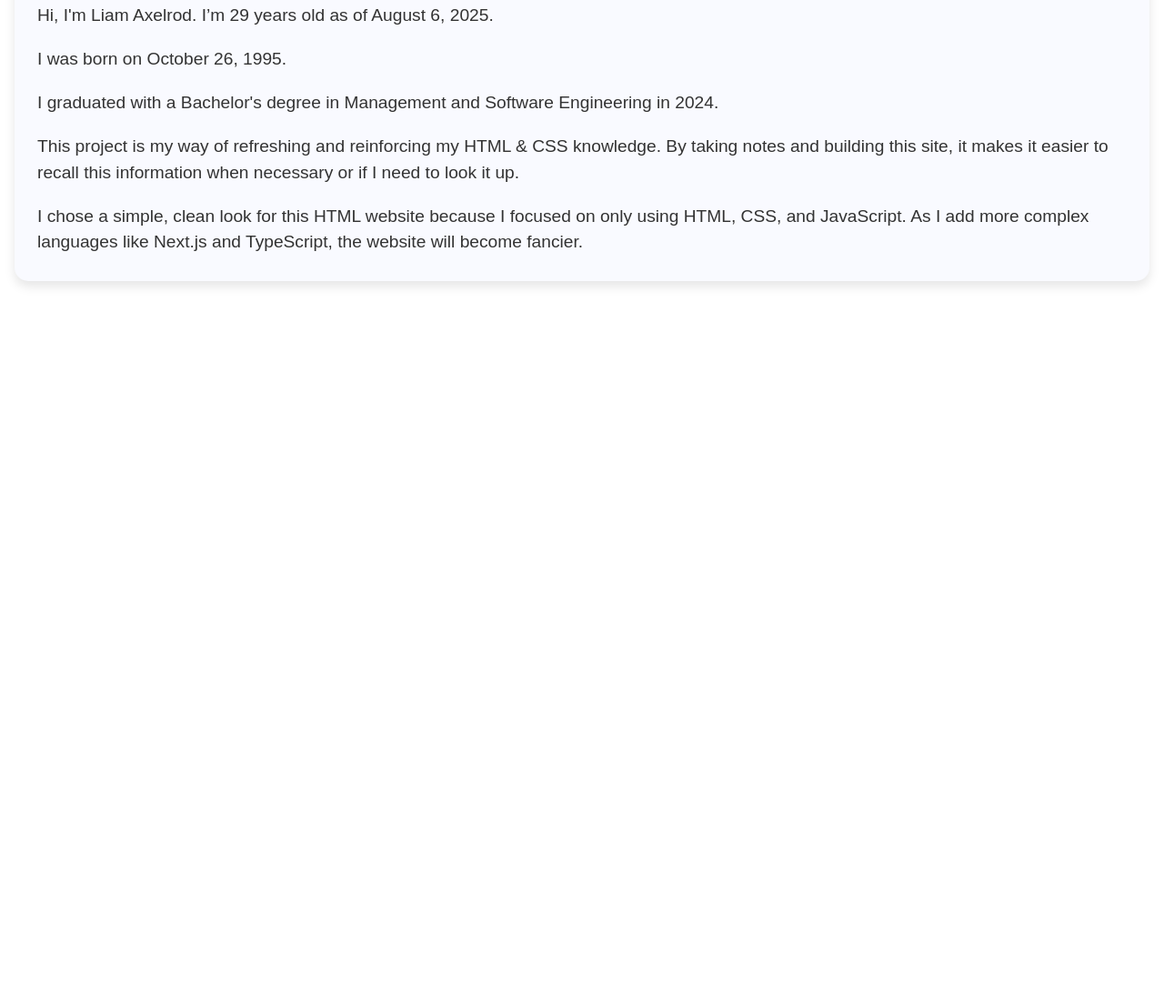
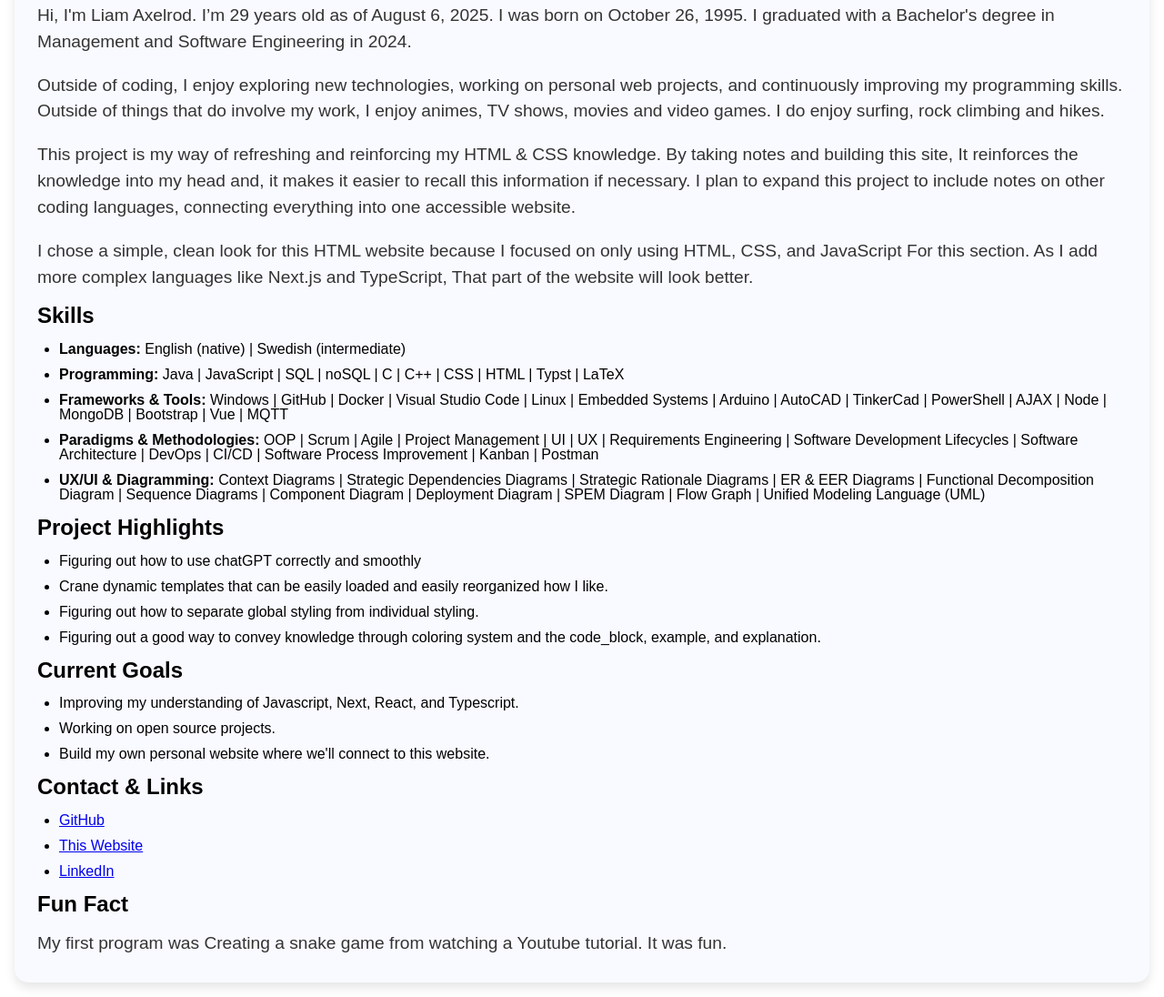
Before and after one commit to liamaxelrod/HTML_CSS_javascript_Notes, a plain HTML site: page about.html in a window 1280 px wide. Shown: the part 411-1507 px from the top of the page at 91% size. Before the commit the page ends 800 px from the top, so only its background shows below. Drawn offline with nearby package versions, Linux system fonts and the light colour scheme.

Commit message:
Updated the global to fit the about me because I had. The dots which wasn't working with the section category in global, but it's fixed now.
Also the About Me was updated and the readme was updated.

The only things missing now is just screenshots.

And finishing those templates that are unfinished.

Which mostly has to just do with links.

```diff
--- a/CSS/Global_Styles.css
+++ b/CSS/Global_Styles.css
@@ -108,6 +108,16 @@ relative to root font size rem
   line-height: 1.5; /* added for better vertical spacing */
 }
 
+.section ul {
+  margin: 1rem 0;        /* space above and below the list */
+  padding-left: 1.5rem;  /* indent the list bullets nicely */
+  line-height: 1.0;       /* vertical spacing between list items */
+}
+
+.section li {
+  margin-bottom: 0.75rem; /* space between each bullet */
+}
+
 /* ===========================
    RESPONSIVE / DYNAMIC INTERFACE STYLES
    =========================== */
@@ -182,6 +192,6 @@ relative to root font size rem
 
 /* chatGPT Questions by liam Disregard if I forgot to remove it.
 -----------------------
-
+The text is still looking too close together vertically.
 
 */
--- a/about.html
+++ b/about.html
@@ -56,17 +56,61 @@
 
   <!-- ===== MAIN CONTENT ===== -->
   <main>
-    <!-- Static content section -->
     <div class="section">
       <h1>About Me</h1>
 
-      <img src="/Images/Liam_Axelrod.jpg" alt="Liam Axelrod" style="max-width:180px; border-radius:50%; display:block; margin:0 auto 20px; box-shadow:0 4px 10px rgba(0,0,0,0.15); border:3px solid #1497fc;" />
+      <img src="/Images/Liam_Axelrod.jpg" alt="Liam Axelrod"
+           style="max-width:180px; border-radius:50%; display:block; margin:0 auto 20px; box-shadow:0 4px 10px rgba(0,0,0,0.15); border:3px solid #1497fc;" />
 
-      <p>Hi, I'm Liam Axelrod. I’m 29 years old as of August 6, 2025.</p>
-      <p>I was born on October 26, 1995.</p>
-      <p>I graduated with a Bachelor's degree in Management and Software Engineering in 2024.</p>
-      <p>This project is my way of refreshing and reinforcing my HTML & CSS knowledge. By taking notes and building this site, it makes it easier to recall this information when necessary or if I need to look it up.</p>
-      <p>I chose a simple, clean look for this HTML website because I focused on only using HTML, CSS, and JavaScript. As I add more complex languages like Next.js and TypeScript, the website will become fancier.</p>
+      <!-- Personal Bio -->
+      <p>Hi, I'm Liam Axelrod. I’m 29 years old as of August 6, 2025. I was born on October 26, 1995. I graduated with a Bachelor's degree in Management and Software Engineering in 2024.</p>
+      <p>Outside of coding, I enjoy exploring new technologies, working on personal web projects, and continuously improving my programming skills. Outside of things that do involve my work, I enjoy animes, TV shows, movies and video games. I do enjoy surfing, rock climbing and hikes.</p>
+
+      <!-- Project & Learning Goals -->
+      <p>This project is my way of refreshing and reinforcing my HTML & CSS knowledge. By taking notes and building this site, It reinforces the knowledge into my head and, it makes it easier to recall this information if necessary. I plan to expand this project to include notes on other coding languages, connecting everything into one accessible website.</p>
+
+      <p>I chose a simple, clean look for this HTML website because I focused on only using HTML, CSS, and JavaScript For this section. As I add more complex languages like Next.js and TypeScript, That part of the website will look better.</p>
+
+      <h2>Skills</h2>
+      <ul>
+        <li><strong>Languages:</strong> English (native) | Swedish (intermediate)</li>
+        <li><strong>Programming:</strong> Java | JavaScript | SQL | noSQL | C | C++ | CSS | HTML | Typst | LaTeX</li>
+        <li><strong>Frameworks & Tools:</strong> Windows | GitHub | Docker | Visual Studio Code | Linux | Embedded Systems | Arduino | AutoCAD | TinkerCad | PowerShell | AJAX | Node | MongoDB | Bootstrap | Vue | MQTT</li>
+        <li><strong>Paradigms & Methodologies:</strong> OOP | Scrum | Agile | Project Management | UI | UX | Requirements Engineering | Software Development Lifecycles | Software Architecture | DevOps | CI/CD | Software Process Improvement | Kanban | Postman</li>
+        <li><strong>UX/UI & Diagramming:</strong> Context Diagrams | Strategic Dependencies Diagrams | Strategic Rationale Diagrams | ER & EER Diagrams | Functional Decomposition Diagram | Sequence Diagrams | Component Diagram | Deployment Diagram | SPEM Diagram | Flow Graph | Unified Modeling Language (UML)</li>
+      </ul>
+
+      <!-- Project Highlights -->
+      <h2>Project Highlights</h2>
+      <ul>
+        <li>Figuring out how to use chatGPT correctly and smoothly</li>
+        <li>Crane dynamic templates that can be easily loaded and easily reorganized how I like.</li>
+        <li>Figuring out how to separate global styling from individual styling.</li>
+        <li>Figuring out a good way to convey knowledge through coloring system and the code_block, example, and explanation.</li>
+      </ul>
+
+      <!-- Future Goals -->
+      <h2>Current Goals</h2>
+      <ul>
+        <li>Improving my understanding of Javascript, Next, React, and Typescript. </li>
+        <li>Working on open source projects.</li>
+        <li>Build my own personal website where we'll connect to this website.</li>
+      </ul>
+
+      <!-- Contact / Links -->
+      <h2>Contact & Links</h2>
+      <ul>
+        <li><a href="https://github.com/liamaxelrod" target="_blank">GitHub</a></li>
+        <li><a href="https://liamaxelrod.vercel.app/" target="_blank">This Website</a></li>
+        <li><a href="https://www.linkedin.com/in/liam-axelrod-5a445a323/" target="_blank">LinkedIn</a></li>
+      </ul>
+
+      <!-- Fun Fact -->
+      <h2>Fun Fact</h2>
+      <p>
+        My first program was Creating a snake game from watching a Youtube tutorial. It was fun.
+      </p>
+
     </div>
   </main>
 
```
Also changed, not shown: index.html (+1 -0 lines), 1 other file.
